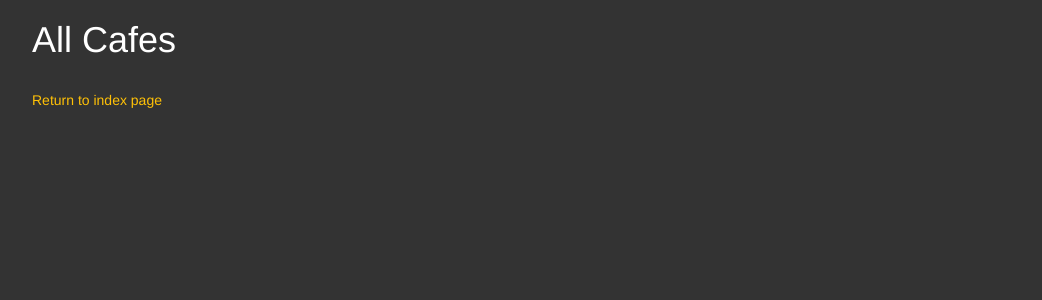
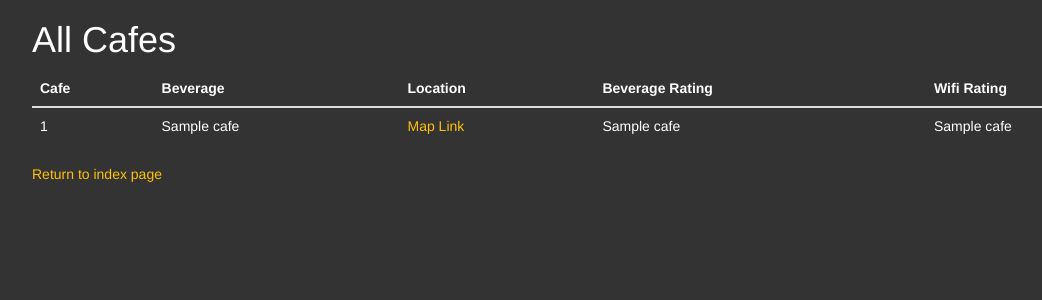
Before and after one commit to A3AJAGBE/CafeReview, a Flask app: template templates/cafe.html in a window 1280 px wide. Shown: the top 300 px of the page, without its empty margins (38-1080 px from the left). Run offline with Flask 2, Linux system fonts and the light colour scheme; the template is opened without the code that fills it: most values are stand-ins (such as "Sample title", 1, 10 or a date in 2020); some libraries are stand-ins or nearby versions.

Commit message:
Add link to table

```diff
--- a/templates/cafe.html
+++ b/templates/cafe.html
@@ -16,9 +16,29 @@
       <h1>All Cafes</h1>
 
 	  <table class="table">
-          <!-- This is where you will write the code to render a Bootstrap
-          Table that contains all the information from the
-          cafe-data.csv file. -->
+          <thead>
+            <tr>
+                <th scope="col">Cafe</th>
+              <th scope="col">Beverage</th>
+              <th scope="col">Location</th>
+                <th scope="col">Beverage Rating</th>
+                <th scope="col">Wifi Rating</th>
+            </tr>
+          </thead>
+          <tbody>
+
+                {% for cafe in cafes %}
+                 <tr>
+              <td>{{cafe[0]}}</td>
+                     <td>{{cafe[1]}}</td>
+                     <td><a href="{{cafe[2]}}" target="_blank">Map Link</a></td>
+                     <td>{{cafe[3]}}</td>
+                     <td>{{cafe[4]}}</td>
+
+            </tr>
+          {% endfor %}
+
+          </tbody>
   	  </table>
 
       <p><a href="{{ url_for('index') }}">Return to index page</a></p>
```
